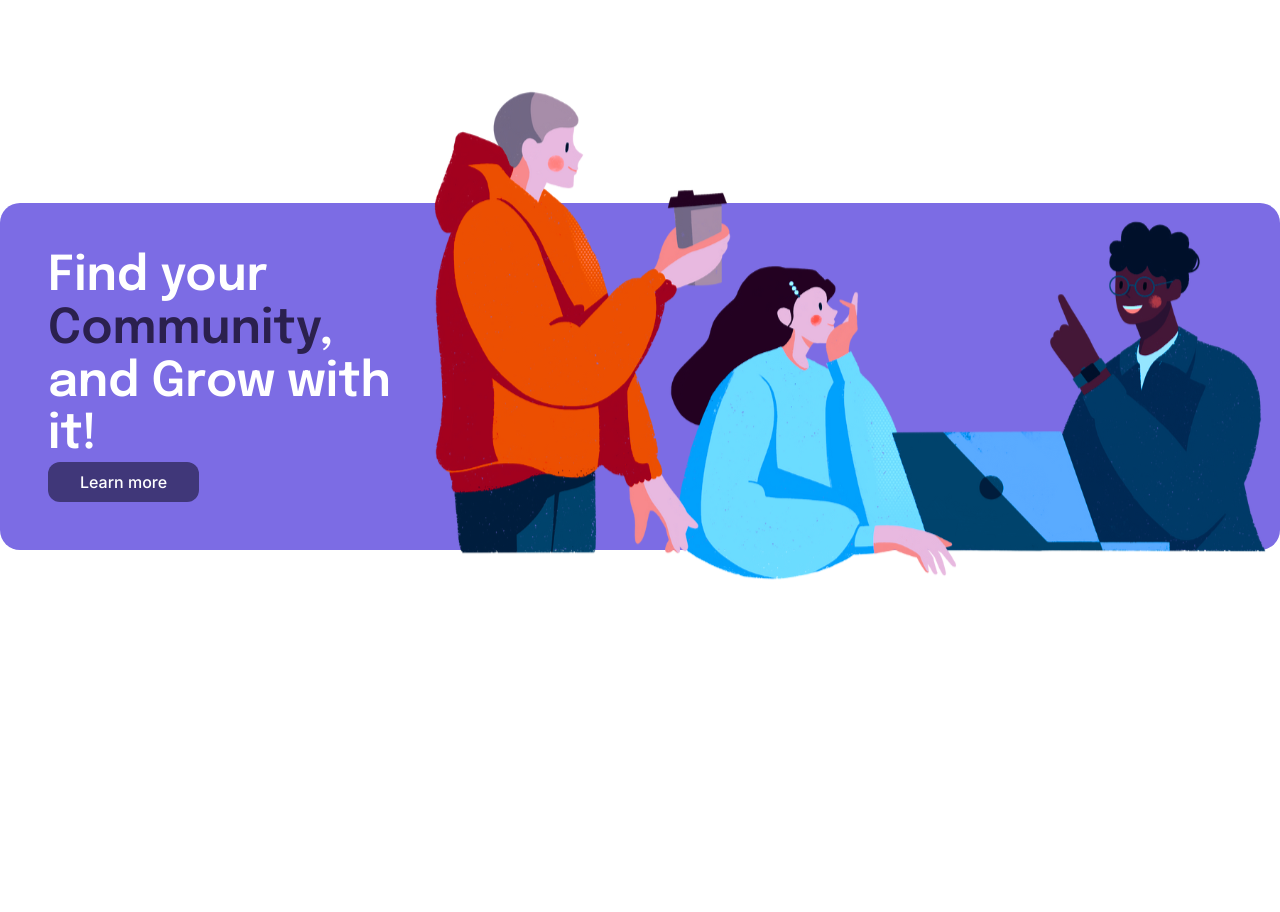
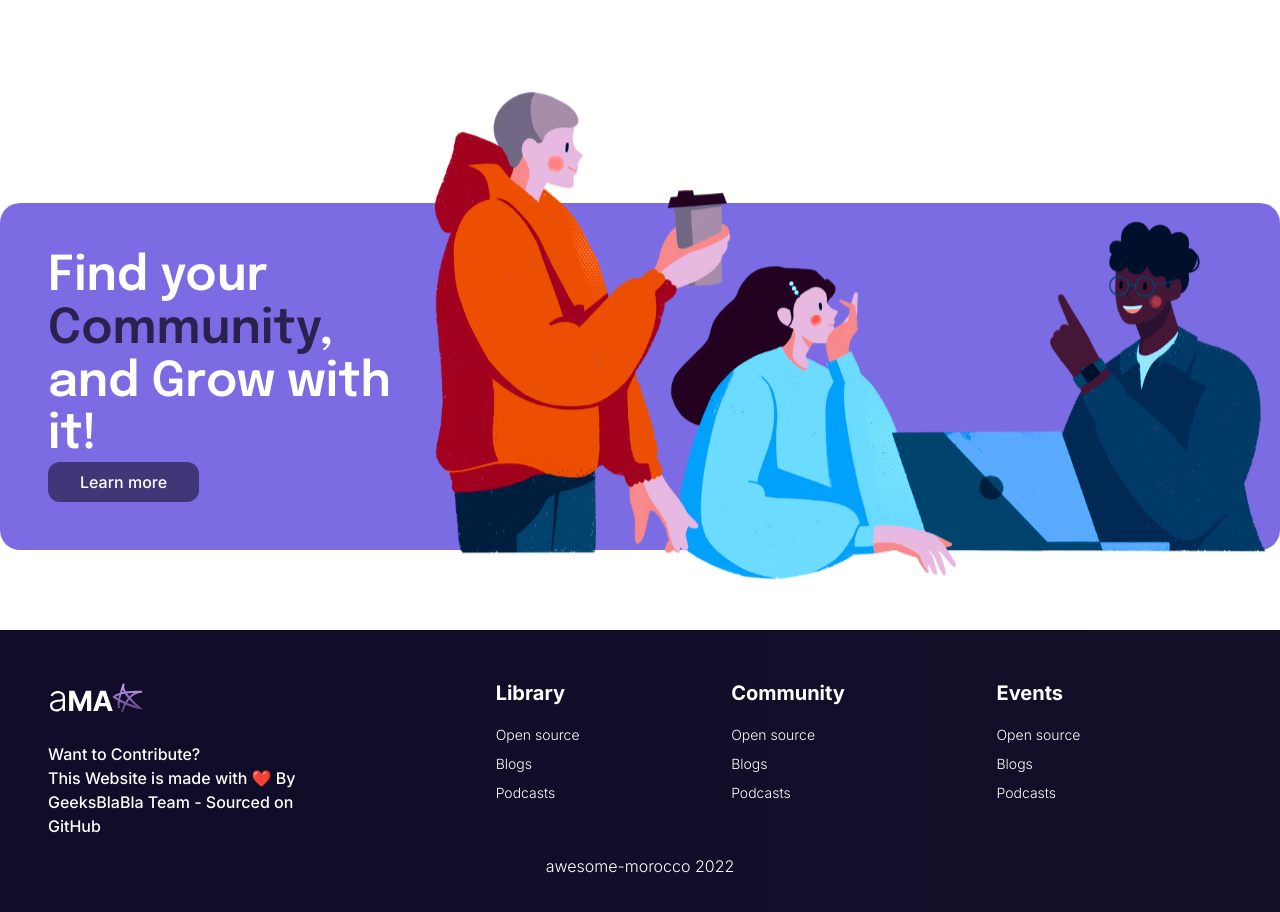
Before and after one commit to geeksblabla/awesome-morocco, a Next.js app in the folder website/: page / in a window 1280 px wide. Shown: the part 3980-4892 px from the top of the page. Before the commit the page ends 4635 px from the top, so only its background shows below. Built offline with nearby package versions, Linux system fonts and the light colour scheme.

Commit message:
add: footer ui

```diff
--- a/website/src/components/Footer/index.tsx
+++ b/website/src/components/Footer/index.tsx
@@ -1,27 +1,19 @@
+import Image from 'next/image';
+import Link from 'next/link';
+
+import logo from '@/assets/lightLogo.svg';
+
 import CommunityCard from './CommunityCard';
 
 const Footer = () => {
   const links = [
     {
-      title: 'Awesome Morocco',
+      title: 'Library',
       subLinks: [
         {
           link: '/',
-          label: 'Home',
+          label: 'Open source',
         },
-        {
-          link: '/',
-          label: 'Communities',
-        },
-        {
-          link: '/',
-          label: 'Events',
-        },
-      ],
-    },
-    {
-      title: 'People',
-      subLinks: [
         {
           link: '/',
           label: 'Blogs',
@@ -30,17 +22,92 @@ const Footer = () => {
           link: '/',
           label: 'Podcasts',
         },
+      ],
+    },
+    {
+      title: 'Community',
+      subLinks: [
         {
           link: '/',
-          label: 'YouTube Channels',
+          label: 'Open source',
+        },
+        {
+          link: '/',
+          label: 'Blogs',
+        },
+        {
+          link: '/',
+          label: 'Podcasts',
+        },
+      ],
+    },
+    {
+      title: 'Events',
+      subLinks: [
+        {
+          link: '/',
+          label: 'Open source',
+        },
+        {
+          link: '/',
+          label: 'Blogs',
+        },
+        {
+          link: '/',
+          label: 'Podcasts',
         },
       ],
     },
   ];
 
   return (
-    <div className="">
+    <div>
       <CommunityCard />
+      <div
+        className="p-12"
+        style={{
+          background: 'linear-gradient(270deg, #140E28 -1.71%, #100C29 100%)',
+        }}
+      >
+        <div className="w-full max-w-[1320px] mx-auto flex justify-evenly flex-col md:flex-row gap-4 md:gap-0">
+          <div className="w-full md:w-[25%] flex flex-col gap-6 items-center md:items-start">
+            <Image src={logo} alt={'ama logo'} layout={'fixed'} />
+            <p className="text-white font-normal text-center md:text-left">
+              Want to Contribute?
+              <br />
+              This Website is made with ❤️ By GeeksBlaBla Team - Sourced on
+              GitHub
+            </p>
+          </div>
+
+          <div className="w-full md:w-[75%] flex justify-evenly flex-col sm:flex-row gap-4 sm:gap-0">
+            {links.map((link, index) => (
+              <div key={index} className="text-white flex flex-col gap-4 ">
+                <h3 className="text-xl font-semibold text-left">
+                  {link.title}
+                </h3>
+                <div className="flex flex-col gap-2">
+                  {link.subLinks.map((subLink, i) => (
+                    <div
+                      key={i}
+                      className="flex items-center gap-3 whitespace-nowrap"
+                    >
+                      <Link href={subLink.link} passHref>
+                        <span className="text-sm font-light cursor-pointer">
+                          {subLink.label}
+                        </span>
+                      </Link>
+                    </div>
+                  ))}
+                </div>
+              </div>
+            ))}
+          </div>
+        </div>
+        <p className="text-base font-light text-white text-center pt-4">
+          awesome-morocco 2022
+        </p>
+      </div>
     </div>
   );
 };
--- a/website/src/utils/routes.ts
+++ /dev/null
@@ -1,30 +0,0 @@
-export const routes = [
-  {
-    link: '/',
-    label: 'Home',
-  },
-  {
-    link: '/',
-    label: 'Communities',
-  },
-  {
-    link: '/',
-    label: 'Events',
-  },
-  {
-    link: '/',
-    label: 'Blogs',
-  },
-  {
-    link: '/',
-    label: 'Podcasts',
-  },
-  {
-    link: '/',
-    label: 'YouTube Channels',
-  },
-  {
-    link: '/about',
-    label: 'About',
-  }
-]
```
Also changed, not shown: website/src/assets/lightLogo.svg (added).
